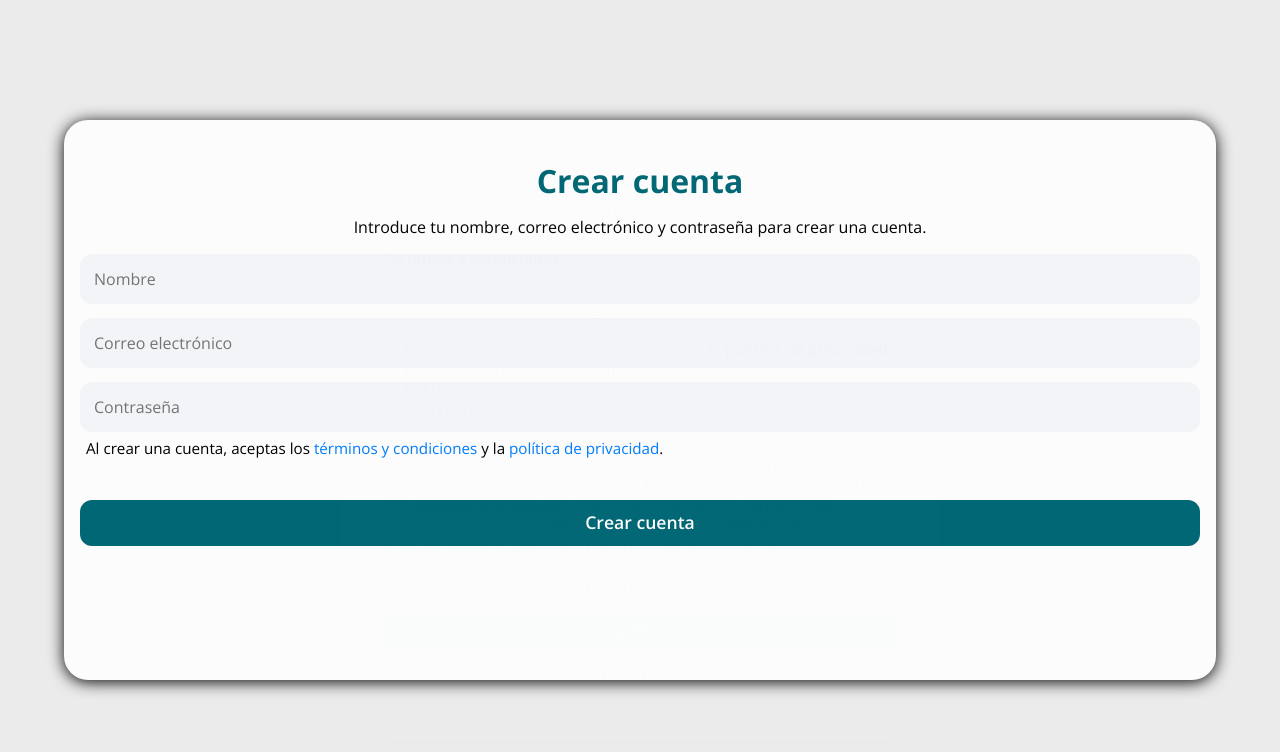
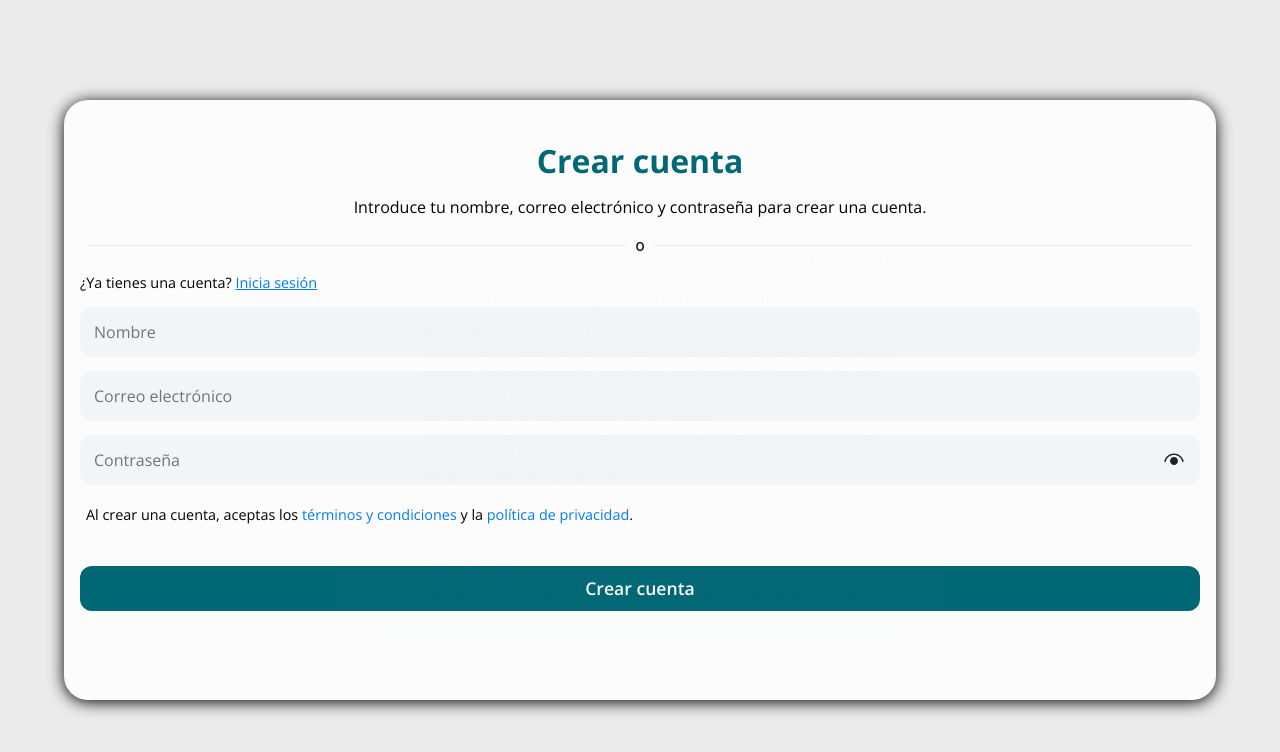
Before and after one commit to Teslol89/alesport, a React (Vite) app in the folder mobile/alesport-app/: page /register in a window 1280 px wide. Both pictures are taken after a click on the link "términos y condiciones". Shown: the top 752 px of the page. Built offline with nearby package versions, Linux system fonts and the light colour scheme; no server answers.

Commit message:
Chorus: Actualización UI Login

```diff
--- a/mobile/alesport-app/src/components/LoginForm.tsx
+++ b/mobile/alesport-app/src/components/LoginForm.tsx
@@ -5,7 +5,6 @@ import { loginWithGoogle } from "../api/auth";
 import { useAuth } from "./AuthContext";
 import { useHistory } from "react-router-dom";
 import { IonToast } from "@ionic/react";
-// import { IonRouterLink } from "@ionic/react";
 
 
 import ojoAbierto from "../icons/ojoAbierto.svg";
@@ -20,7 +19,7 @@ const LoginForm: React.FC = () => {
     const [error, setError] = useState<string | null>(null);
     const [showPassword, setShowPassword] = useState(false);
     const passwordInputRef = useRef<HTMLInputElement>(null);
-    const [toastKey, setToastKey] = useState(0);
+    // toastKey eliminado, ya no es necesario
     const { setToken } = useAuth();
     const history = useHistory();
 
@@ -47,17 +46,9 @@ const LoginForm: React.FC = () => {
         } catch (err: any) {
             if (err?.message?.toLowerCase().includes("cancel") || err?.error === "popup_closed_by_user") {
                 await GoogleAuth.signOut();
-                setError(null);
-                setTimeout(() => {
-                    setError("Cancelado.");
-                    setToastKey((k) => k + 1);
-                }, 10);
+                setError("Cancelado.");
             } else {
-                setError(null);
-                setTimeout(() => {
-                    setError("Error al iniciar sesión");
-                    setToastKey((k) => k + 1);
-                }, 10);
+                setError("Error al iniciar sesión");
             }
         }
     };
@@ -65,17 +56,13 @@ const LoginForm: React.FC = () => {
     // Login tradicional
     const handleSubmit = async (e: React.FormEvent) => {
         e.preventDefault();
-        setError(null);
+        if (error) return; // Si el toast ya está visible, no mostrar otro
         try {
             const data = await loginUser(email, password);
             setToken(data.access_token);
             history.replace("/tab1");
         } catch (err) {
-            setError(null);
-            setTimeout(() => {
-                setError("Error al iniciar sesión");
-                setToastKey((k) => k + 1); // Forzar re-render del toast
-            }, 10);
+            setError("Error al iniciar sesión");
         }
     };
 
@@ -96,7 +83,6 @@ const LoginForm: React.FC = () => {
                 <span className="divider-text">o</span>
                 <span className="divider-line"></span>
             </div>
-
             <form onSubmit={handleSubmit}>
                 <input
                     type="email"
@@ -146,7 +132,6 @@ const LoginForm: React.FC = () => {
                 </button>
             </div>
             <IonToast
-                key={toastKey}
                 isOpen={!!error}
                 onDidDismiss={() => setError(null)}
                 message={error || ''}
--- a/mobile/alesport-app/src/components/RegisterForm.css
+++ b/mobile/alesport-app/src/components/RegisterForm.css
@@ -25,7 +25,7 @@
 /* --------------------------------- */
 .register-container {
     width: 90%;
-    height: 70vh;
+    height: 75vh;
     margin: auto;
     overflow-y: auto;
     background: #fff;
@@ -57,6 +57,24 @@
     font-size: 1rem;
 }
 
+/* -------------------------- */
+/* Texto para volver al LOGIN */
+/* -------------------------- */
+.register-return {
+    text-align: left;
+    color: #000000;
+    font-size: 0.9rem;
+    font-family: 'Open Sans', Arial, Helvetica, sans-serif;
+}
+
+.register-return a {
+    color: #007efe;
+    /* Azul "DODGER BLUE" */
+    text-decoration: underline;
+    cursor: pointer;
+}
+
+
 /* ------------------------------------------- */
 /* Input de texto (nombre, correo, contraseña) */
 /* ------------------------------------------- */
@@ -82,9 +100,31 @@
     outline: none;
 }
 
-/* El último input no tiene margen inferior */
-.register-input:last-of-type {
-    margin-bottom: 0;
+/* Wrapper para el input de contraseña y el icono de mostrar/ocultar */
+.password-wrapper {
+    position: relative;
+    width: 100%;
+    display: flex;
+    align-items: center;
+}
+
+/* ------------------------------------------- */
+/* Botón/icono para mostrar/ocultar contraseña */
+/* ------------------------------------------- */
+/* Posicionamiento absoluto dentro del contenedor del input de contraseña (Wrapper) */
+.toggle-password {
+    position: absolute;
+    right: 14px;
+    top: 40%;
+    transform: translateY(-50%);
+    cursor: pointer;
+    user-select: none;
+    display: flex;
+    justify-content: center;
+    align-items: center;
+    padding: 0;
+    background: transparent;
+    pointer-events: auto;
 }
 
 /* ------------------------------- */
@@ -94,7 +134,7 @@
 .register-terms-modal {
     margin: 6px;
     font-family: 'Open Sans', Arial, Helvetica, sans-serif;
-    font-size: 0.95rem;
+    font-size: 0.90rem;
     color: #000000;
     text-align: left;
 }
@@ -130,6 +170,7 @@
     margin-bottom: 12px;
     color: #007d94;
 }
+
 /* Contenedor del texto con scroll */
 .modal-scroll {
     flex: 1 1 auto;
@@ -148,6 +189,7 @@
     --color: #fff;
     font-family: 'Open Sans', Arial, Helvetica, sans-serif;
 }
+
 .modal-accept-btn:active {
     --background: #77b154;
 }
@@ -187,3 +229,42 @@
     transform: scale(0.97);
     box-shadow: 0 2px 8px rgba(0, 0, 0, 0.08) inset;
 }
+
+/* ------------------------- */
+/* Mensaje de error de login */
+/* ------------------------- */
+@keyframes shake {
+    0% {
+        transform: translateX(0);
+    }
+
+    20% {
+        transform: translateX(-8px);
+    }
+
+    40% {
+        transform: translateX(8px);
+    }
+
+    60% {
+        transform: translateX(-6px);
+    }
+
+    80% {
+        transform: translateX(6px);
+    }
+
+    100% {
+        transform: translateX(0);
+    }
+}
+
+.toast-error-register {
+    --max-width: 300px;
+    --background: #901726;
+    --color: #ffffff;
+    animation: shake 0.4s;
+    font-family: 'Open Sans', Arial, Helvetica, sans-serif;
+    font-size: 1rem;
+    text-align: center;
+}
--- a/mobile/alesport-app/src/components/RegisterForm.tsx
+++ b/mobile/alesport-app/src/components/RegisterForm.tsx
@@ -1,5 +1,7 @@
-import React, { useState } from "react";
-import { IonModal, IonButton } from "@ionic/react";
+import React, { useState, useRef } from "react";
+import ojoAbierto from "../icons/ojoAbierto.svg";
+import ojoCerrado from "../icons/ojoCerrado.svg";
+import { IonModal, IonButton, IonToast } from "@ionic/react";
 import { LegalText } from "../utils/legalText";
 import "./RegisterForm.css";
 
@@ -9,28 +11,54 @@ const RegisterForm: React.FC = () => {
   const [password, setPassword] = useState('');
   const [showModal, setShowModal] = useState(false);
   const [acceptedTerms, setAcceptedTerms] = useState(false);
+  const [canAccept, setCanAccept] = useState(false);
+  const [showToast, setShowToast] = useState(false);
+  const [showPassword, setShowPassword] = useState(false);
+  const passwordInputRef = useRef<HTMLInputElement>(null);
 
   const handleSubmit = (e: React.FormEvent) => {
     e.preventDefault();
-    if (!acceptedTerms) return;
+    if (!acceptedTerms) {
+      setShowToast(true);
+      return;
+    }
     // Aquí irá la lógica de registro
     alert("Registro enviado");
   };
 
   const handleOpenModal = (e: React.MouseEvent) => {
     e.preventDefault();
+    setCanAccept(false); // Resetear cada vez que se abre
     setShowModal(true);
   };
 
   const handleAccept = () => {
     setAcceptedTerms(true);
     setShowModal(false);
+    setCanAccept(false);
+  }
+
+  // Habilita el botón solo si se ha hecho scroll hasta el final
+  const handleScroll = (e: React.UIEvent<HTMLDivElement>) => {
+    const { scrollTop, scrollHeight, clientHeight } = e.currentTarget;
+    if (scrollTop + clientHeight >= scrollHeight - 2) {
+      setCanAccept(true);
+    } else {
+      setCanAccept(false);
+    }
   };
 
   return (
     <div className="register-container">
       <h2 className="register-title">Crear cuenta</h2>
       <p className="register-description">Introduce tu nombre, correo electrónico y contraseña para crear una cuenta.</p>
+      <div className="login-divider">
+        <span className="divider-line"></span>
+        <span className="divider-text">o</span>
+        <span className="divider-line"></span>
+      </div>
+      <p className="register-return">¿Ya tienes una cuenta? <a href="/login">Inicia sesión</a></p>
+
       <form onSubmit={handleSubmit}>
         <input
           type="text"
@@ -46,13 +74,30 @@ const RegisterForm: React.FC = () => {
           onChange={(e) => setEmail(e.target.value)}
           className="register-input"
         />
+        <div className="password-wrapper">
           <input
-          type="password"
+            type={showPassword ? "text" : "password"}
             placeholder="Contraseña"
             value={password}
             onChange={(e) => setPassword(e.target.value)}
             className="register-input"
+            autoComplete="new-password"
+            ref={passwordInputRef}
           />
+          <span
+            className="toggle-password"
+            onClick={() => setShowPassword((v) => !v)}
+            tabIndex={0}
+            role="button"
+            aria-label={showPassword ? "Ocultar contraseña" : "Mostrar contraseña"}
+          >
+            <img
+              src={showPassword ? ojoCerrado : ojoAbierto}
+              alt={showPassword ? "Ojo cerrado" : "Ojo abierto"}
+              style={{ width: 24, height: 24 }}
+            />
+          </span>
+        </div>
         <div className="register-terms-modal">
           <span className="register-terms-text">
             Al crear una cuenta, aceptas los
@@ -60,18 +105,28 @@ const RegisterForm: React.FC = () => {
             <a href="#" onClick={handleOpenModal}> política de privacidad</a>.
           </span>
         </div>
-        <button type="submit" className="register-btn" disabled={!acceptedTerms}>Crear cuenta</button>
+        <button type="submit" className="register-btn">Crear cuenta</button>
       </form>
       <IonModal isOpen={showModal} onDidDismiss={() => setShowModal(false)}>
         <div className="modal-content">
           <h3>Términos y condiciones & Política de privacidad</h3>
-          <div className="modal-scroll">
+          <div className="modal-scroll" onScroll={handleScroll}>
             <LegalText />
           </div>
-          <IonButton expand="block" className="modal-accept-btn" onClick={handleAccept}>Acepto</IonButton>
-          <IonButton expand="block" fill="clear" className="modal-cancel-btn"onClick={() => setShowModal(false)}>Cancelar</IonButton>
+          <IonButton expand="block" className="modal-accept-btn" onClick={handleAccept} disabled={!canAccept}>
+            {canAccept ? 'Acepto' : 'Leer para aceptar'}
+          </IonButton>
+          <IonButton expand="block" fill="clear" className="modal-cancel-btn" onClick={() => setShowModal(false)}>Cancelar</IonButton>
         </div>
       </IonModal>
+      <IonToast
+        isOpen={showToast}
+        onDidDismiss={() => setShowToast(false)}
+        message="Debes aceptar los términos y condiciones para crear una cuenta."
+        duration={3000}
+        position="top"
+        cssClass={"toast-error-register"}
+      />
     </div>
   );
 };
--- a/mobile/alesport-app/src/utils/legalText.tsx
+++ b/mobile/alesport-app/src/utils/legalText.tsx
@@ -2,31 +2,41 @@ import React from "react";
 
 export const LegalText: React.FC = () => (
   <>
-    <p><strong>Términos y condiciones</strong></p>
     <p>
-      Al utilizar esta aplicación, aceptas los siguientes términos y condiciones. <br />
-      <em>Este es un ejemplo de texto legal.</em>
+      Alesport es una aplicación desarrollada y propiedad de <strong>Verdeguer Labs</strong>, con domicilio en Liria (Valencia, España). El uso de la aplicación Alesport implica la aceptación de los siguientes términos y condiciones:
     </p>
-    <ul>
-      <li>Tu información será tratada conforme a la <strong>política de privacidad</strong>.</li>
-      <li>No compartas tu contraseña con terceros.</li>
-      <li>El uso indebido de la plataforma puede conllevar la suspensión de la cuenta.</li>
-    </ul>
+    <ol>
+      <li>
+        <strong>Propiedad y Licencia de Uso</strong><br />
+        La aplicación Alesport es propiedad exclusiva de Verdeguer Labs. El usuario final accede a la aplicación mediante una licencia de uso temporal y no adquiere en ningún caso la propiedad intelectual ni los derechos de explotación de la misma.<br />
+        El acceso y uso de la aplicación están sujetos al pago de la cuota acordada entre Verdeguer Labs y el "Alesport training center".
+      </li>
+      <li>
+        <strong>Responsabilidad y Soporte</strong><br />
+        Verdeguer Labs se compromete a mantener la aplicación en funcionamiento y a proporcionar soporte técnico a través de los canales oficiales:<br />
+        Email y otros medios de contacto disponibles en la web.<br />
+        <a href="https://www.verdeguerlabs.es" target="_blank" rel="noopener noreferrer">www.verdeguerlabs.es</a><br />
+        Cualquier incidencia, consulta o solicitud de soporte debe dirigirse exclusívamente a Verdeguer Labs.
+      </li>
+      <li>
+        <strong>Protección de Datos y Privacidad</strong><br />
+        Los datos personales y de negocio introducidos en la aplicación serán tratados conforme a la normativa vigente en materia de protección de datos (Reglamento (UE) 2016/679 y Ley Orgánica 3/2018).<br />
+        Verdeguer Labs actúa como encargado del tratamiento de los datos, comprometiéndose a utilizarlos únicamente para la prestación del servicio y a no cederlos a terceros sin consentimiento expreso.<br />
+        El cliente final es responsable de informar a sus propios usuarios/clientes sobre el uso de la aplicación y el tratamiento de sus datos.
+      </li>
+      <li>
+        <strong>Condiciones de Uso</strong><br />
+        El usuario se compromete a utilizar la aplicación de forma lícita y conforme a las instrucciones de Verdeguer Labs<br />
+        Queda prohibido el uso fraudulento, la ingeniería inversa, la copia o distribución no autorizada de la aplicación.
+      </li>
+      <li>
+        <strong>Modificaciones y Actualizaciones</strong><br />
+        Verdeguer Labs se reserva el derecho de modificar estos términos y condiciones, así como la política de privacidad, notificando los cambios a través de la aplicación o los canales oficiales.
+      </li>
+    </ol>
     <p>
-      Para más información, contacta con <a href="mailto:soporte@ejemplo.com">soporte@ejemplo.com</a>.
-      Para más información, contacta con <a href="mailto:soporte@ejemplo.com">soporte@ejemplo.com</a>.
-      Para más información, contacta con <a href="mailto:soporte@ejemplo.com">soporte@ejemplo.com</a>.
-      Para más información, contacta con <a href="mailto:soporte@ejemplo.com">soporte@ejemplo.com</a>.
-      Para más información, contacta con <a href="mailto:soporte@ejemplo.com">soporte@ejemplo.com</a>.
-      Para más información, contacta con <a href="mailto:soporte@ejemplo.com">soporte@ejemplo.com</a>.
-      Para más información, contacta con <a href="mailto:soporte@ejemplo.com">soporte@ejemplo.com</a>.
-      Para más información, contacta con <a href="mailto:soporte@ejemplo.com">soporte@ejemplo.com</a>.
-      Para más información, contacta con <a href="mailto:soporte@ejemplo.com">soporte@ejemplo.com</a>.
-      Para más información, contacta con <a href="mailto:soporte@ejemplo.com">soporte@ejemplo.com</a>.
-      Para más información, contacta con <a href="mailto:soporte@ejemplo.com">soporte@ejemplo.com</a>.
-      Para más información, contacta con <a href="mailto:soporte@ejemplo.com">soporte@ejemplo.com</a>.
-      Para más información, contacta con <a href="mailto:soporte@ejemplo.com">soporte@ejemplo.com</a>.
-
+      Para cualquier duda, consulta o solicitud relacionada con la aplicación, contacte con el soporte oficial en:<br />
+      <a href="https://www.verdeguerlabs.es" target="_blank" rel="noopener noreferrer">www.verdeguerlabs.es</a>
     </p>
   </>
 );
```
Lines whose indentation alone changed are shown as unchanged.
